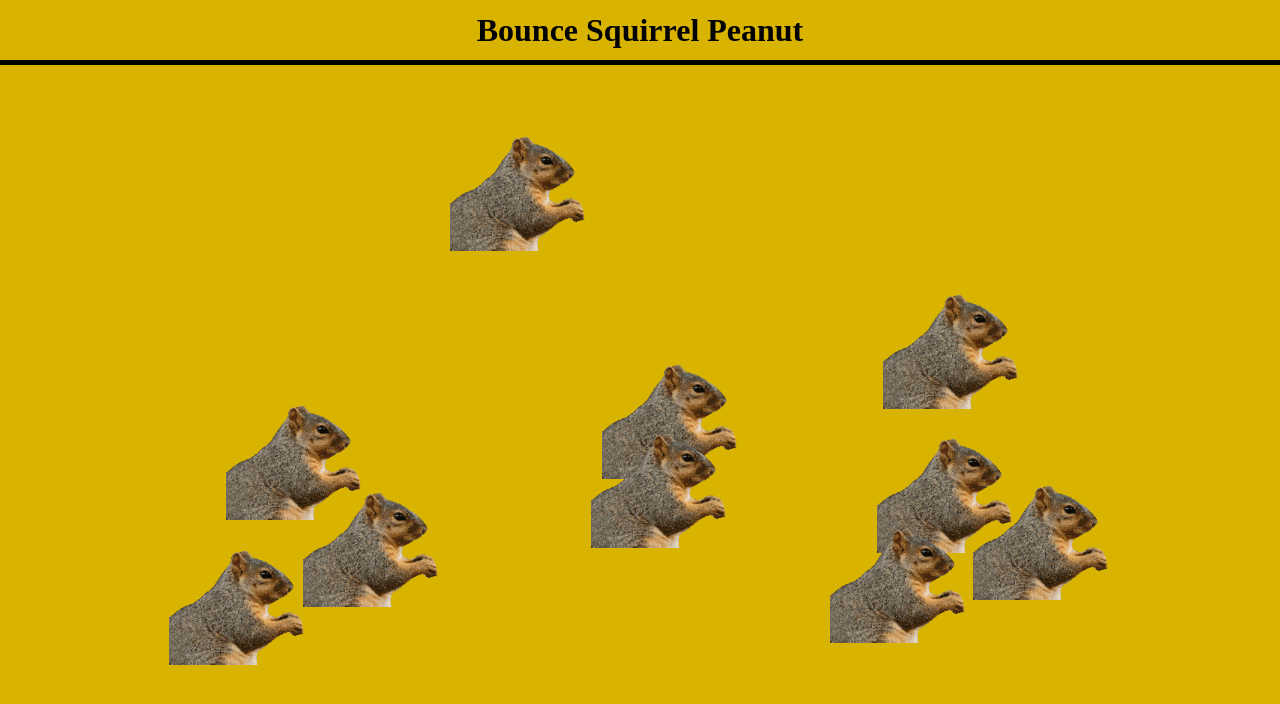
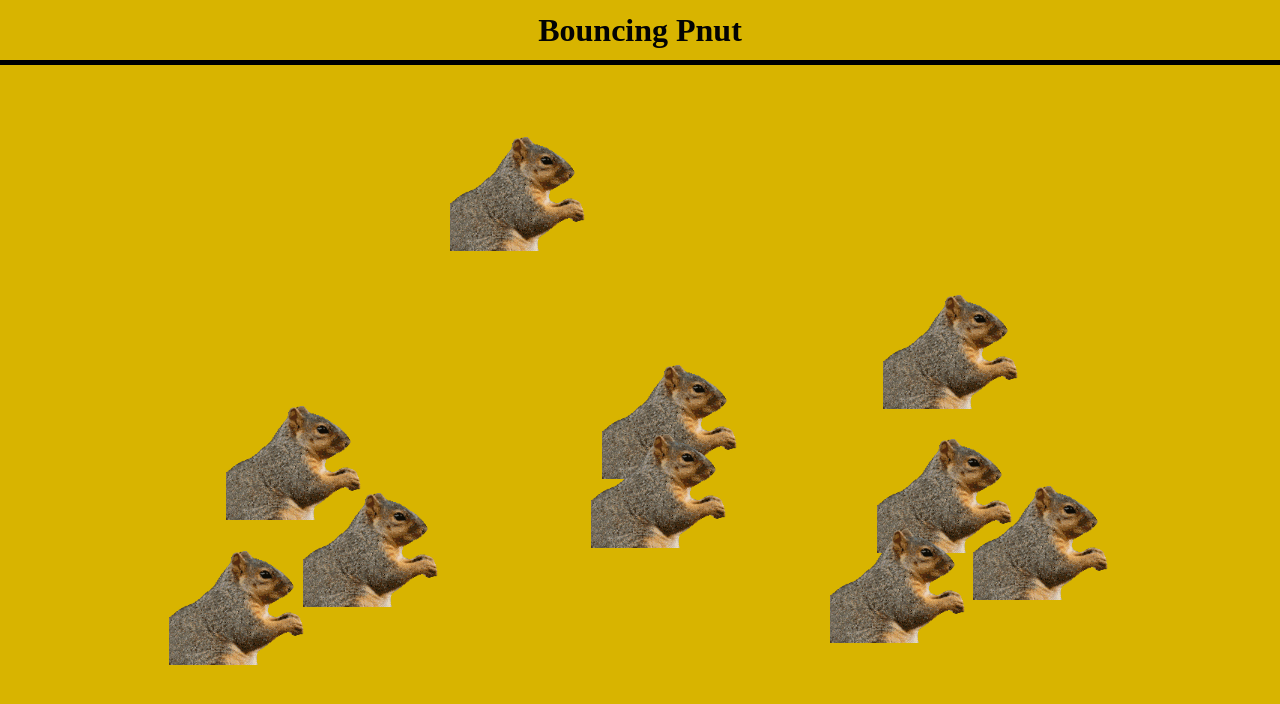
Before and after one commit to garyjordan321/funnybunny, a plain HTML site: page index.html in a window 1280 px wide. Drawn offline with Linux system fonts and the light colour scheme.

Commit message:
Update index.html

```diff
--- a/index.html
+++ b/index.html
@@ -45,7 +45,7 @@
 </head>
 <body>
     <div class="title-container">
-        <h1>Bounce Squirrel Peanut</h1>
+        <h1>Bouncing Pnut</h1>
     </div>
     <div class="border"></div>
 
```
